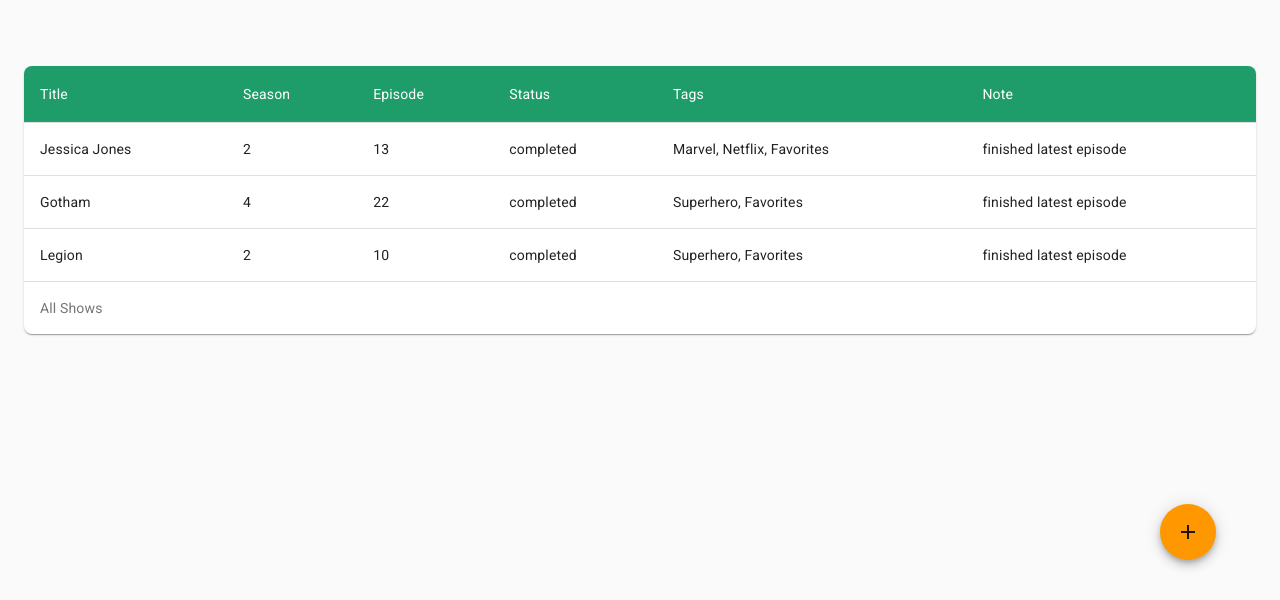
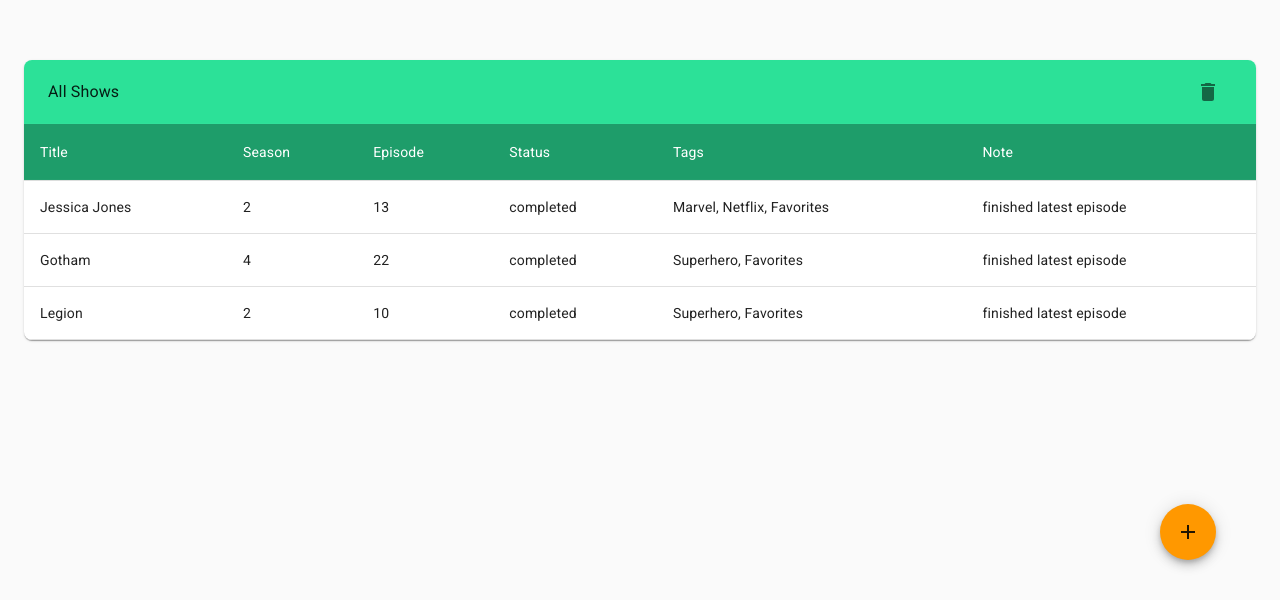
Before and after one commit to LarsSpangenberg/tv-show-list-react, a React (Create React App) app: page / in a window 1280 px wide. Shown: the part 200-800 px from the top of the page. Built offline with nearby package versions, Linux system fonts and the light colour scheme.

Commit message:
added toolbar to table above the header

```diff
--- a/src/components/showsList/ShowsList.js
+++ b/src/components/showsList/ShowsList.js
@@ -4,6 +4,8 @@ import { useSelector, useDispatch } from 'react-redux';
 import {
   Container,
   Paper,
+  Toolbar,
+  Tooltip,
   Table,
   TableBody,
   TableCell,
@@ -11,12 +13,15 @@ import {
   TableHead,
   TableRow,
   Fab,
+  IconButton,
 } from '@material-ui/core';
 import AddIcon from '@material-ui/icons/Add';
+import DeleteIcon from '@material-ui/icons/Delete';
 
 import useStyles from './ShowsListStyles';
 import ShowDetailsModal from 'components/showDetails/ShowDetailsModal';
 import * as actions from 'store/ShowDetailsSlice';
+import { Typography } from '@material-ui/core';
 
 export default function ShowsTable(props) {
   const classes = useStyles();
@@ -56,11 +61,19 @@ export default function ShowsTable(props) {
 
   return (
     <>
-      <Container className={classes.root} component='main'>
+      <Container className={classes.root}>
         <TableContainer component={Paper}>
+          <Toolbar className={classes.toolbar}>
+            <Typography>All Shows</Typography>
+
+            <Tooltip title='Delete'>
+              <IconButton>
+                <DeleteIcon />
+              </IconButton>
+            </Tooltip>
+          </Toolbar>
+
           <Table>
-            <caption>All Shows</caption>
-
             <TableHead>
               <TableRow className={classes.headerRow}>
                 <TableCell>Title</TableCell>
--- a/src/components/showsList/ShowsListStyles.js
+++ b/src/components/showsList/ShowsListStyles.js
@@ -4,6 +4,10 @@ export default makeStyles(theme => ({
   root: {
     marginTop: '50vh',
     transform: 'translate(0, -50%)',
+  },
+  toolbar: {
+    backgroundColor: theme.palette.primary.main,
+    justifyContent: 'space-between',
   },
   headerRow: {
     backgroundColor: theme.palette.primary.dark,
```
